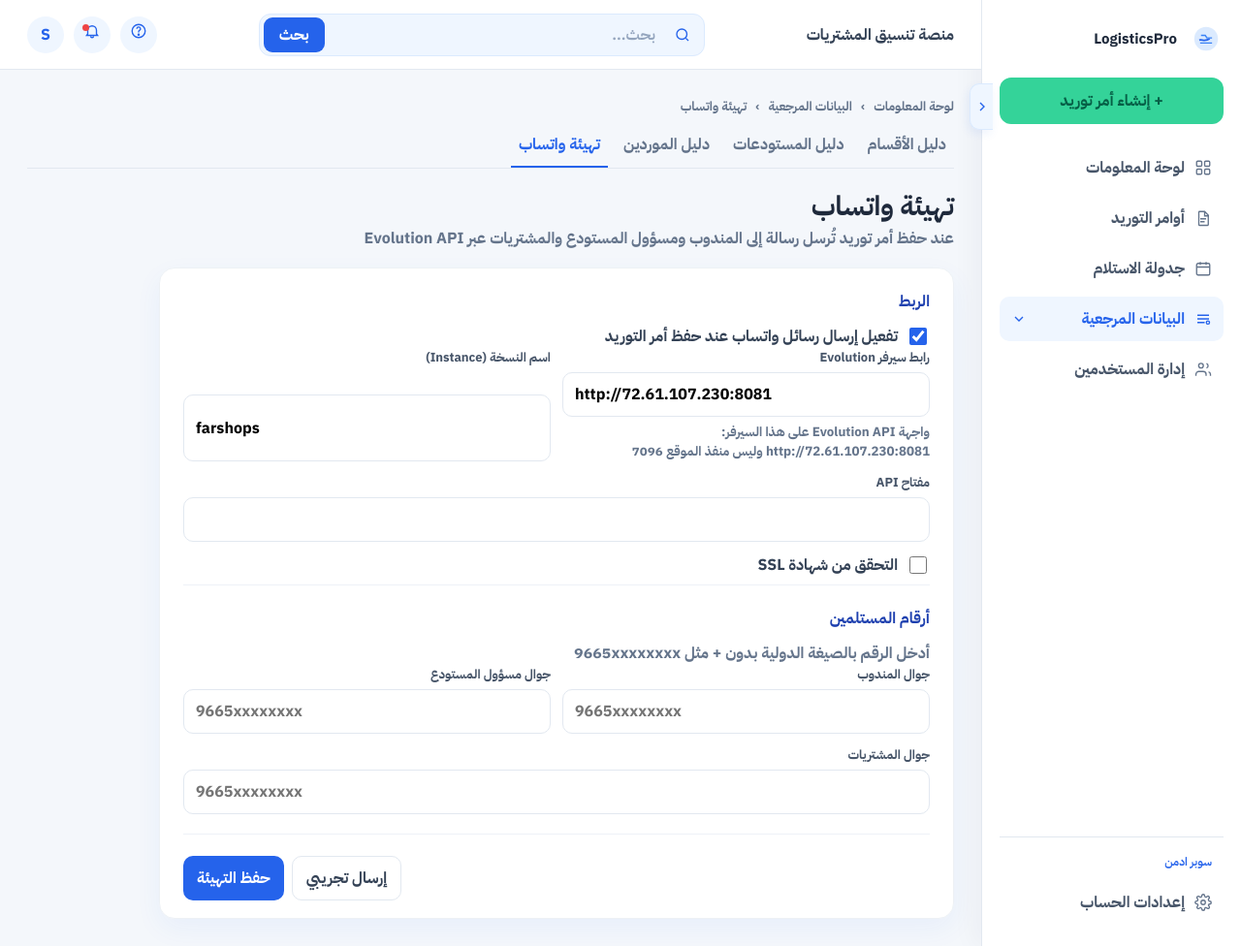
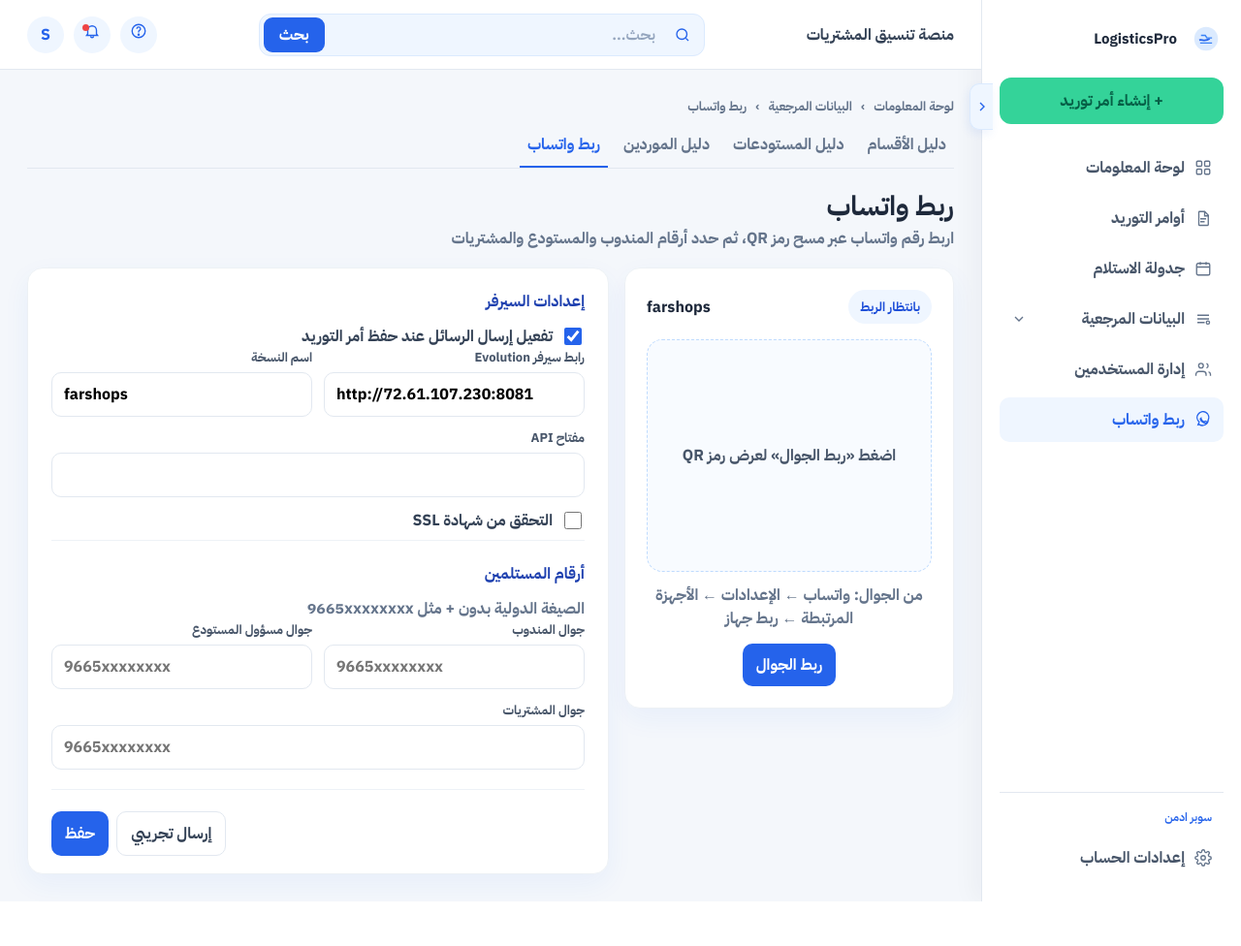
Before and after one commit to Haroon2030/logitec, a Django app: page /setup/whatsapp/ in a window 1280 px wide. Shown: the whole page at 97% size. After the commit the page ends 930 px from the top, so only its background shows below. Run offline with Django 5.2, Linux system fonts and the light colour scheme; the visitor is signed in with stand-in values (Sample User, id 1); data comes from the database, SQL or seed files in the repository.

Commit message:
Add WhatsApp QR connection screen with live status.

```diff
--- a/portal/context_processors.py
+++ b/portal/context_processors.py
@@ -29,7 +29,7 @@ def portal_context(request):
     if has_perm(user, "suppliers.view"):
         children.append({"name": "suppliers", "label": "دليل الموردين", "url": reverse("suppliers")})
     if has_perm(user, "whatsapp.manage"):
-        children.append({"name": "whatsapp", "label": "تهيئة واتساب", "url": reverse("whatsapp_setup")})
+        children.append({"name": "whatsapp", "label": "ربط واتساب", "url": reverse("whatsapp_setup")})
     if children:
         nav.append(
             {
@@ -42,6 +42,8 @@ def portal_context(request):
         )
     if has_perm(user, "users.manage"):
         nav.append({"name": "users", "label": "إدارة المستخدمين", "icon": "users", "url": reverse("users")})
+    if has_perm(user, "whatsapp.manage"):
+        nav.append({"name": "whatsapp", "label": "ربط واتساب", "icon": "whatsapp", "url": reverse("whatsapp_setup")})
 
     return {
         "nav_items": nav,
--- a/portal/urls.py
+++ b/portal/urls.py
@@ -26,6 +26,7 @@ urlpatterns = [
     path("suppliers/<int:pk>/edit/", views.supplier_edit, name="supplier_edit"),
     path("suppliers/<int:pk>/delete/", views.supplier_delete, name="supplier_delete"),
     path("setup/whatsapp/", views.whatsapp_setup, name="whatsapp_setup"),
+    path("setup/whatsapp/live/", views.whatsapp_live, name="whatsapp_live"),
     path("users/", views.user_list, name="users"),
     path("users/export/", views.export_users, name="export_users"),
     path("users/<int:pk>/edit/", views.user_edit, name="user_edit"),
--- a/portal/views.py
+++ b/portal/views.py
@@ -49,7 +49,14 @@ from .roles import (
     require_perm,
     role_label,
 )
-from .whatsapp import connection_state, notify_supply_saved, send_text, recipient_list
+from .whatsapp import (
+    connection_state,
+    fetch_connect,
+    logout_instance,
+    notify_supply_saved,
+    recipient_list,
+    send_text,
+)
 
 
 class PortalLoginView(LoginView):
@@ -548,17 +555,27 @@ def settings_view(request):
 @login_required
 @require_perm("whatsapp.manage")
 def whatsapp_setup(request):
-    request.active_nav = "setup"
+    request.active_nav = "whatsapp"
     request.setup_tab = "whatsapp"
     config = WhatsAppConfig.load()
     form = WhatsAppConfigForm(instance=config)
     status = ""
     status_error = ""
+    qr_src = ""
+    pairing_code = ""
     if request.method == "POST":
+        action = request.POST.get("action") or "save"
+        if action == "logout":
+            try:
+                logout_instance(config)
+                messages.success(request, "تم قطع اتصال واتساب. امسح رمز QR للربط من جديد")
+            except Exception as exc:
+                messages.warning(request, f"تعذر قطع الاتصال: {exc}")
+            return redirect("whatsapp_setup")
         form = WhatsAppConfigForm(request.POST, instance=config)
         if form.is_valid():
             config = form.save()
-            if request.POST.get("action") == "test":
+            if action == "test":
                 sent = 0
                 errors = []
                 for label, number in recipient_list(config):
@@ -574,12 +591,20 @@ def whatsapp_setup(request):
                     messages.success(request, f"تم إرسال رسالة تجريبية إلى {sent} مستلم")
                 if errors:
                     messages.warning(request, "؛ ".join(errors))
-            else:
-                messages.success(request, "تم حفظ تهيئة واتساب")
+                return redirect("whatsapp_setup")
+            if action == "connect":
+                messages.success(request, "تم حفظ البيانات. امسح رمز QR من واتساب")
+                return redirect(reverse("whatsapp_setup") + "?connect=1")
+            messages.success(request, "تم حفظ تهيئة واتساب")
             return redirect("whatsapp_setup")
     try:
         if config.server_url and config.api_key and config.instance_name:
-            status = connection_state(config) or "unknown"
+            status = (connection_state(config) or "close").lower()
+            if request.GET.get("connect") and status != "open":
+                info = fetch_connect(config)
+                qr_src = info.get("qr") or ""
+                pairing_code = info.get("pairing") or ""
+                status = (info.get("state") or status or "connecting").lower()
     except Exception as exc:
         status_error = str(exc)
     return render(
@@ -590,8 +615,28 @@ def whatsapp_setup(request):
             "config": config,
             "wa_status": status,
             "wa_status_error": status_error,
+            "qr_src": qr_src,
+            "pairing_code": pairing_code,
+            "wa_connected": status == "open",
         },
     )
+
+
+@login_required
+@require_perm("whatsapp.manage")
+def whatsapp_live(request):
+    config = WhatsAppConfig.load()
+    payload = {"state": "", "qr": "", "pairing": "", "error": ""}
+    try:
+        payload["state"] = (connection_state(config) or "close").lower()
+        if payload["state"] != "open":
+            info = fetch_connect(config)
+            payload["qr"] = info.get("qr") or ""
+            payload["pairing"] = info.get("pairing") or ""
+            payload["state"] = (info.get("state") or payload["state"] or "connecting").lower()
+    except Exception as exc:
+        payload["error"] = str(exc)
+    return JsonResponse(payload)
 
 
 @login_required
--- a/static/css/app.css
+++ b/static/css/app.css
@@ -855,7 +855,36 @@ a.alert-item:hover { filter: brightness(0.98); }
 }
 .login-help, .login-hint { color: var(--muted); margin-top: 14px; font-size: 13px; }
 
-.wa-card { max-width: 820px; padding: 22px 24px 18px; }
+.wa-card { max-width: none; padding: 22px 24px 18px; }
+.wa-layout {
+    display: grid;
+    grid-template-columns: 340px 1fr;
+    gap: 16px;
+    align-items: start;
+}
+.wa-connect-card { padding: 22px; text-align: center; }
+.wa-status-row {
+    display: flex;
+    justify-content: space-between;
+    align-items: center;
+    gap: 8px;
+    margin-bottom: 16px;
+}
+.wa-qr-box {
+    min-height: 240px;
+    border: 1px dashed #bfdbfe;
+    border-radius: 16px;
+    background: #f8fbff;
+    display: grid;
+    place-items: center;
+    padding: 16px;
+}
+.wa-qr-box img { width: 220px; height: 220px; border-radius: 12px; background: #fff; }
+.wa-qr-empty, .wa-connected-msg { color: #475569; }
+.wa-connected-msg { color: #047857; display: grid; gap: 8px; justify-items: center; }
+.wa-help { margin: 12px 0 8px; }
+.wa-pairing { font-size: 15px; }
+.wa-connect-actions { margin-top: 14px; display: flex; justify-content: center; }
 .wa-section { margin-bottom: 22px; padding-bottom: 8px; border-bottom: 1px solid #eef2f7; }
 .wa-section:last-of-type { border-bottom: 0; }
 .wa-section h2 { font-size: 16px; margin-bottom: 12px; color: #1e40af; }
@@ -868,11 +897,12 @@ a.alert-item:hover { filter: brightness(0.98); }
     font-weight: 700;
 }
 .wa-badge.is-ok { background: #ecfdf5; color: #047857; }
-.wa-badge.is-bad { background: #fef2f2; color: #b91c1c; max-width: 420px; }
+.wa-badge.is-wait { background: #eff6ff; color: #1d4ed8; }
+.wa-badge.is-bad { background: #fef2f2; color: #b91c1c; max-width: 220px; }
 .check-input { width: 18px; height: 18px; accent-color: var(--blue); }
 
 @media (max-width: 1100px) {
-    .kpi-grid, .dash-grid, .detail-grid, .schedule-layout, .settings-layout { grid-template-columns: 1fr; }
+    .kpi-grid, .dash-grid, .detail-grid, .schedule-layout, .settings-layout, .wa-layout { grid-template-columns: 1fr; }
     .topbar { grid-template-columns: 1fr auto; }
     .topbar-title { display: none; }
 }
--- a/templates/setup/_tabs.html
+++ b/templates/setup/_tabs.html
@@ -10,6 +10,6 @@
     <a class="{% if setup_tab == 'suppliers' %}is-on{% endif %}" href="{% url 'suppliers' %}">دليل الموردين</a>
     {% endif %}
     {% if perms.whatsapp_manage %}
-    <a class="{% if setup_tab == 'whatsapp' %}is-on{% endif %}" href="{% url 'whatsapp_setup' %}">تهيئة واتساب</a>
+    <a class="{% if setup_tab == 'whatsapp' %}is-on{% endif %}" href="{% url 'whatsapp_setup' %}">ربط واتساب</a>
     {% endif %}
 </div>
--- a/templates/setup/whatsapp.html
+++ b/templates/setup/whatsapp.html
@@ -1,35 +1,81 @@
 {% extends "base.html" %}
 
-{% block title %}تهيئة واتساب{% endblock %}
+{% block title %}ربط واتساب{% endblock %}
 
 {% block content %}
-{% include "setup/_tabs.html" with setup_current="تهيئة واتساب" %}
+{% include "setup/_tabs.html" with setup_current="ربط واتساب" %}
 <div class="page-head">
     <div>
-        <h1>تهيئة واتساب</h1>
-        <p class="muted">عند حفظ أمر توريد تُرسل رسالة إلى المندوب ومسؤول المستودع والمشتريات عبر Evolution API</p>
+        <h1>ربط واتساب</h1>
+        <p class="muted">اربط رقم واتساب عبر مسح رمز QR، ثم حدد أرقام المندوب والمستودع والمشتريات</p>
     </div>
-    {% if wa_status %}
-    <span class="wa-badge is-ok">الحالة: {{ wa_status }}</span>
+</div>
+
+<div class="wa-layout">
+    <section class="card wa-connect-card">
+        <div class="wa-status-row">
+            {% if wa_connected %}
+            <span class="wa-badge is-ok" id="wa-badge">متصل</span>
             {% elif wa_status_error %}
-    <span class="wa-badge is-bad">غير متصل: {{ wa_status_error }}</span>
+            <span class="wa-badge is-bad" id="wa-badge">غير متصل</span>
+            {% elif wa_status %}
+            <span class="wa-badge is-wait" id="wa-badge">{{ wa_status }}</span>
+            {% else %}
+            <span class="wa-badge is-wait" id="wa-badge">بانتظار الربط</span>
+            {% endif %}
+            <strong>{{ config.instance_name|default:"farshops" }}</strong>
+        </div>
+
+        <div class="wa-qr-box" id="wa-qr-box">
+            {% if wa_connected %}
+            <div class="wa-connected-msg" id="wa-connected-msg">
+                {% include "partials/icon.html" with name="check" %}
+                <p>واتساب مربوط وجاهز لإرسال رسائل أوامر التوريد</p>
+            </div>
+            {% elif qr_src %}
+            <img id="wa-qr" src="{{ qr_src }}" alt="رمز QR لواتساب">
+            {% else %}
+            <div class="wa-qr-empty" id="wa-qr-empty">
+                <p>اضغط «ربط الجوال» لعرض رمز QR</p>
+            </div>
+            <img id="wa-qr" alt="رمز QR لواتساب" hidden>
             {% endif %}
         </div>
+        <p class="muted wa-help" id="wa-help">
+            من الجوال: واتساب ← الإعدادات ← الأجهزة المرتبطة ← ربط جهاز
+        </p>
+        {% if pairing_code %}
+        <p class="wa-pairing">رمز الاقتران: <b>{{ pairing_code }}</b></p>
+        {% endif %}
+        {% if wa_status_error %}
+        <p class="danger-text">{{ wa_status_error }}</p>
+        {% endif %}
+
+        <div class="wa-connect-actions">
+            {% if wa_connected %}
+            <form method="post">
+                {% csrf_token %}
+                <button class="btn btn-ghost" type="submit" name="action" value="logout">قطع الاتصال</button>
+            </form>
+            {% else %}
+            <a class="btn btn-navy" href="{% url 'whatsapp_setup' %}?connect=1">ربط الجوال</a>
+            {% endif %}
+        </div>
+    </section>
 
     <section class="card wa-card">
         <form method="post" class="wa-form">
             {% csrf_token %}
             <div class="wa-section">
-            <h2>الربط</h2>
-            <label class="check">{{ form.enabled }} تفعيل إرسال رسائل واتساب عند حفظ أمر التوريد</label>
+                <h2>إعدادات السيرفر</h2>
+                <label class="check">{{ form.enabled }} تفعيل إرسال الرسائل عند حفظ أمر التوريد</label>
                 <div class="form-grid">
                     <label class="field">
                         <span>رابط سيرفر Evolution</span>
                         {{ form.server_url }}
-                    <small class="muted">واجهة Evolution API على هذا السيرفر: http://72.61.107.230:8081 وليس منفذ الموقع 7096</small>
                     </label>
                     <label class="field">
-                    <span>اسم النسخة (Instance)</span>
+                        <span>اسم النسخة</span>
                         {{ form.instance_name }}
                     </label>
                 </div>
@@ -42,7 +88,7 @@
 
             <div class="wa-section">
                 <h2>أرقام المستلمين</h2>
-            <p class="muted">أدخل الرقم بالصيغة الدولية بدون + مثل 9665xxxxxxxx</p>
+                <p class="muted">الصيغة الدولية بدون + مثل 9665xxxxxxxx</p>
                 <div class="form-grid">
                     <label class="field">
                         <span>جوال المندوب</span>
@@ -61,8 +107,42 @@
 
             <div class="modal-actions">
                 <button class="btn btn-ghost" type="submit" name="action" value="test">إرسال تجريبي</button>
-            <button class="btn btn-navy" type="submit" name="action" value="save">حفظ التهيئة</button>
+                <button class="btn btn-navy" type="submit" name="action" value="save">حفظ</button>
             </div>
         </form>
     </section>
+</div>
 {% endblock %}
+
+{% block extra_js %}
+<script>
+(function () {
+    const connected = {{ wa_connected|yesno:"true,false" }};
+    if (connected) return;
+    const badge = document.getElementById("wa-badge");
+    const qr = document.getElementById("wa-qr");
+    const empty = document.getElementById("wa-qr-empty");
+    const liveUrl = "{% url 'whatsapp_live' %}";
+    async function tick() {
+        try {
+            const res = await fetch(liveUrl, { headers: { "X-Requested-With": "XMLHttpRequest" } });
+            const data = await res.json();
+            if (data.state === "open") {
+                window.location.reload();
+                return;
+            }
+            if (badge && data.state) badge.textContent = data.state;
+            if (data.qr && qr) {
+                qr.src = data.qr;
+                qr.hidden = false;
+                if (empty) empty.hidden = true;
+            }
+        } catch (err) {}
+    }
+    if (window.location.search.indexOf("connect=1") !== -1) {
+        setInterval(tick, 5000);
+        tick();
+    }
+})();
+</script>
+{% endblock %}
```
Also changed, not shown: portal/whatsapp.py (+71 -3 lines). Lines whose indentation alone changed are shown as unchanged.
